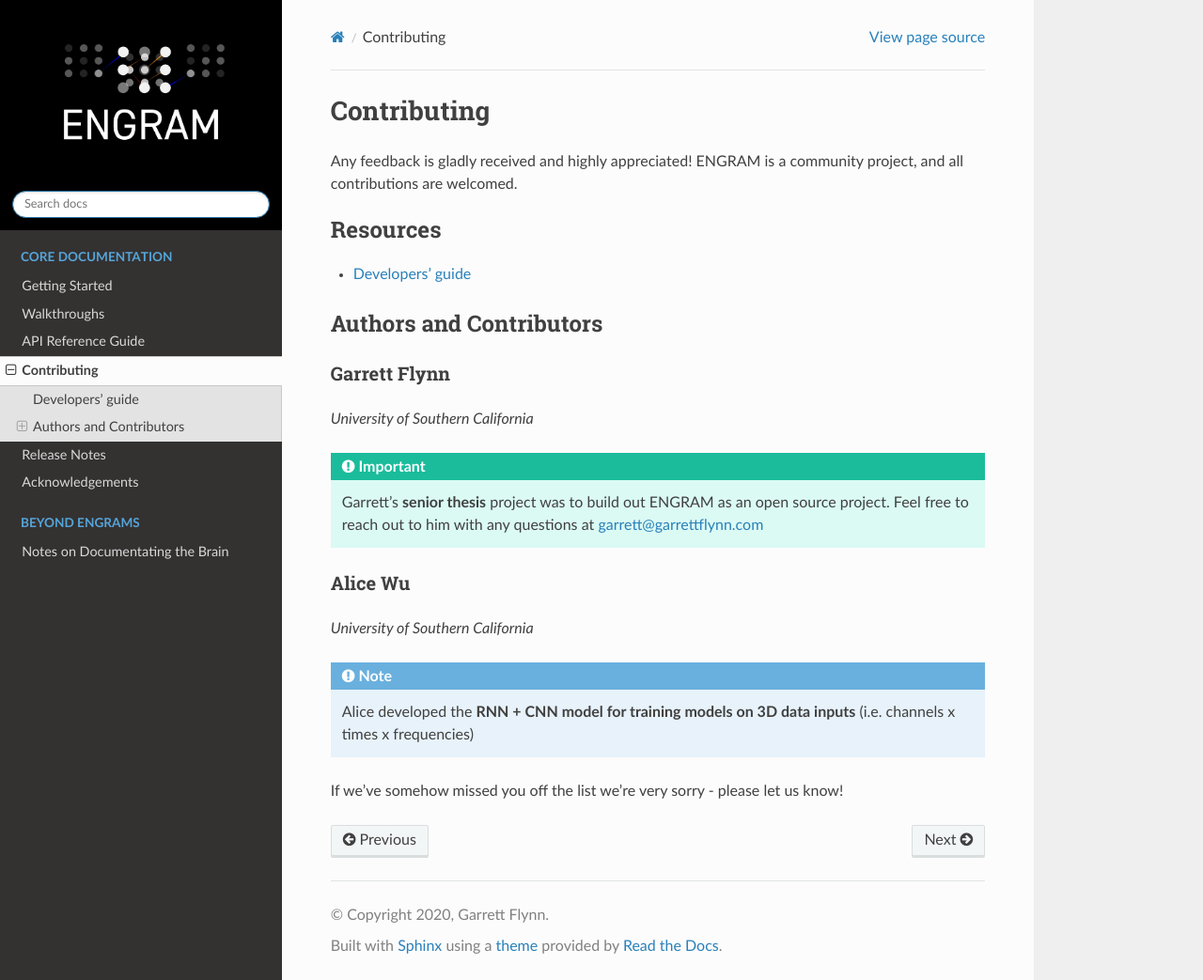
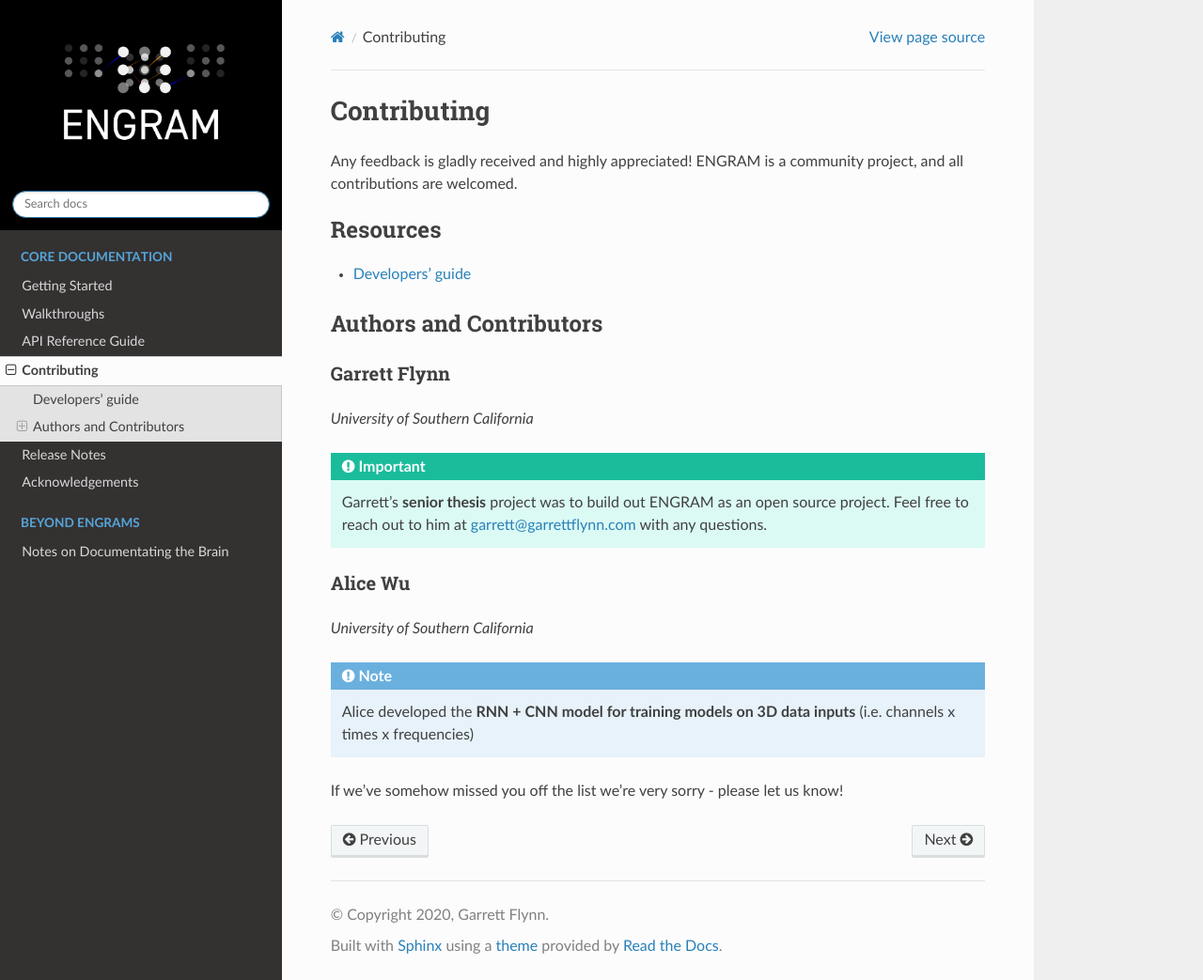
Before and after one commit to garrettmflynn/ENGRAM, a Sphinx documentation site: the page built from docs/source/Contributing.rst, in a window 1280 px wide and 1043 px high. Shown: the whole window at 94% size. Built offline with Sphinx 7.4.7 and the Read the Docs theme 2.0.0, drawn with Linux system fonts in a browser that asks for light colours.

Commit message:
Updated conf.py

```diff
--- a/docs/source/Contributing.rst
+++ b/docs/source/Contributing.rst
@@ -25,8 +25,9 @@ Garrett Flynn
 
     Garrett's **senior thesis** project was to build out ENGRAM
     as an open source project.
-    Feel free to reach out to him with any questions
+    Feel free to reach out to him
     at garrett@garrettflynn.com
+    with any questions.
 
 Alice Wu
 ^^^^^^^^^^^^^^
--- a/docs/source/conf.py
+++ b/docs/source/conf.py
@@ -17,7 +17,7 @@ sys.path.insert(1, os.path.abspath('../../'))
 package_path = os.path.abspath('../..')
 os.environ['PYTHONPATH'] = ':'.join((package_path, os.environ.get('PYTHONPATH', '')))
 
-autodoc_mock_imports = ["tensorflow"]
+autodoc_mock_imports = ['tensorflow']
 
 # -- Project information -----------------------------------------------------
 
```
